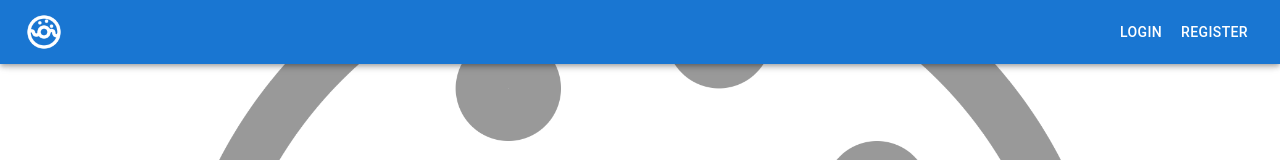
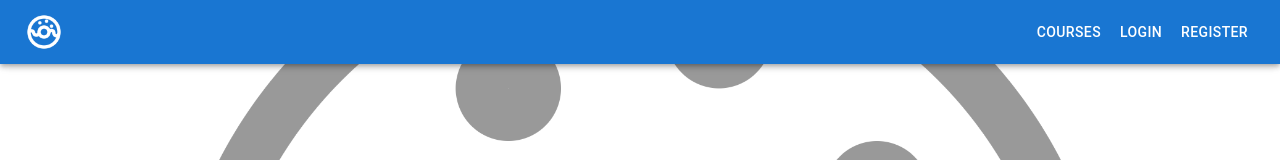
Before and after one commit to vokenboy/ai-elearning-system, a React (Vite) app in the folder ai-elearning-system-fe/: page / in a window 1280 px wide. Shown: the top 160 px of the page. Built offline with nearby package versions, Linux system fonts and the light colour scheme.

Commit message:
Updated header

```diff
--- a/ai-elearning-system-fe/src/components/Header.jsx
+++ b/ai-elearning-system-fe/src/components/Header.jsx
@@ -42,7 +42,9 @@ const Header = () => {
                     </>
                 ) : (
                     <>
-
+                        <Button color="inherit" onClick={() => navigate("/courses")}>
+                        Courses
+                    </Button>
                         <Button color="inherit" component={Link} to="/login">
                             Login
                         </Button>
```
